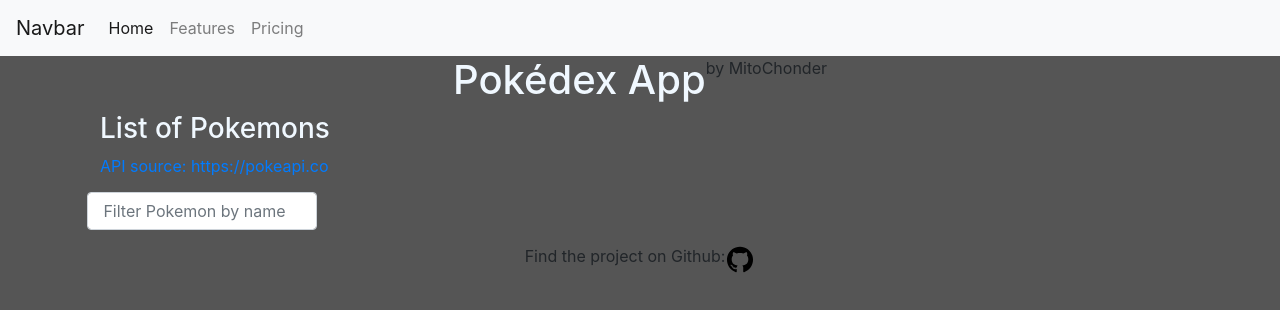
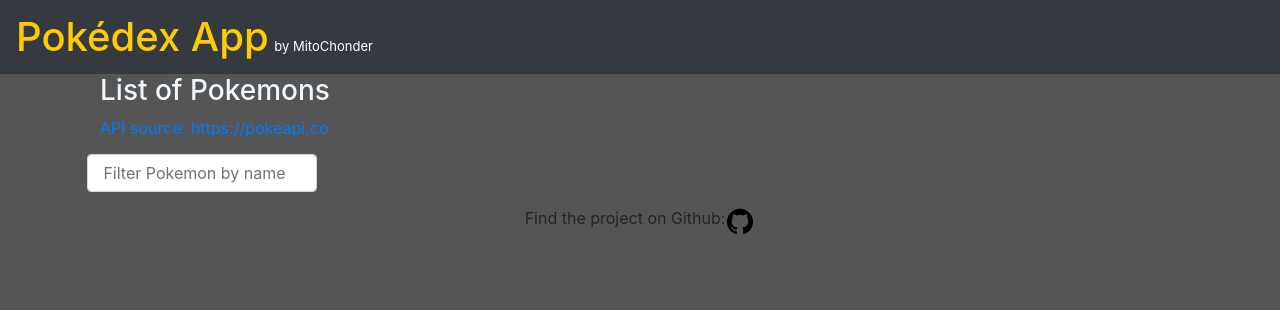
Before and after one commit to MitoMonkey/JS-app, a plain HTML site: page index.html in a window 1280 px wide. Drawn offline with nearby package versions, Linux system fonts and the light colour scheme; no server answers.

Commit message:
navbar showing the site title

```diff
--- a/css/styles.css
+++ b/css/styles.css
@@ -2,8 +2,16 @@
   background: #555;
 }
 
-h1, h3 {
+h3 {
   color: aliceblue;
+}
+
+.yellow {
+  color: #ffcb05;
+}
+
+.small {
+  font-size: small;
 }
 
 
--- a/index.html
+++ b/index.html
@@ -12,43 +12,20 @@
 
 
   <body>
-    <nav class="navbar navbar-expand-sm navbar-light bg-light">
-      <a class="navbar-brand" href="#">Navbar</a>
-      <button class="navbar-toggler" type="button" data-toggle="collapse" data-target="#navbarNav" aria-controls="navbarNav" aria-expanded="false" aria-label="Toggle navigation">
-        <span class="navbar-toggler-icon"></span>
-      </button>
-      <div class="collapse navbar-collapse" id="navbarNav">
-        <ul class="navbar-nav justify-content-center">
-          <li class="nav-item active">
-            <a class="nav-link" href="#">Home <span class="sr-only">(current)</span></a>
-          </li>
-          <li class="nav-item">
-            <a class="nav-link" href="#">Features</a>
-          </li>
-          <li class="nav-item">
-            <a class="nav-link" href="#">Pricing</a>
-          </li>
-        </ul>
+    <nav class="navbar navbar-expand-sm navbar-dark bg-dark">
+      <!-- <a class="navbar-brand" href="#">Navbar</a> -->
+      <div class="navbar-brand">
+        <span class="h1 yellow">Pokédex App</span>
+        <span class="small">by MitoChonder</span>
       </div>
     </nav>
 
     <main class="container">
-      <div class="row justify-content-center">
-        <h1 class="h1">Pokédex App</h1>
-        by MitoChonder
-      </div>
 
       <div class="row justify-content-center"></div>
         <h3 class="h3 col">List of Pokemons</h2>
         <a href="https://pokeapi.co" class="col">API source: https://pokeapi.co</a>
       </div>
-
-      <!-- button to test the modal
-      <div class="row justify-content-center">
-        <button type="button" class="btn btn-primary" data-toggle="modal" data-target="#pokemonDetailsModal">
-          Launch demo modal
-        </button>
-      </div> -->
 
       <!-- Bootstrap Modal -->
       <div class="modal fade" id="pokemonDetailsModal" tabindex="-1" role="dialog" aria-labelledby="pokemonDetailsModalTitle" aria-hidden="true">
```
